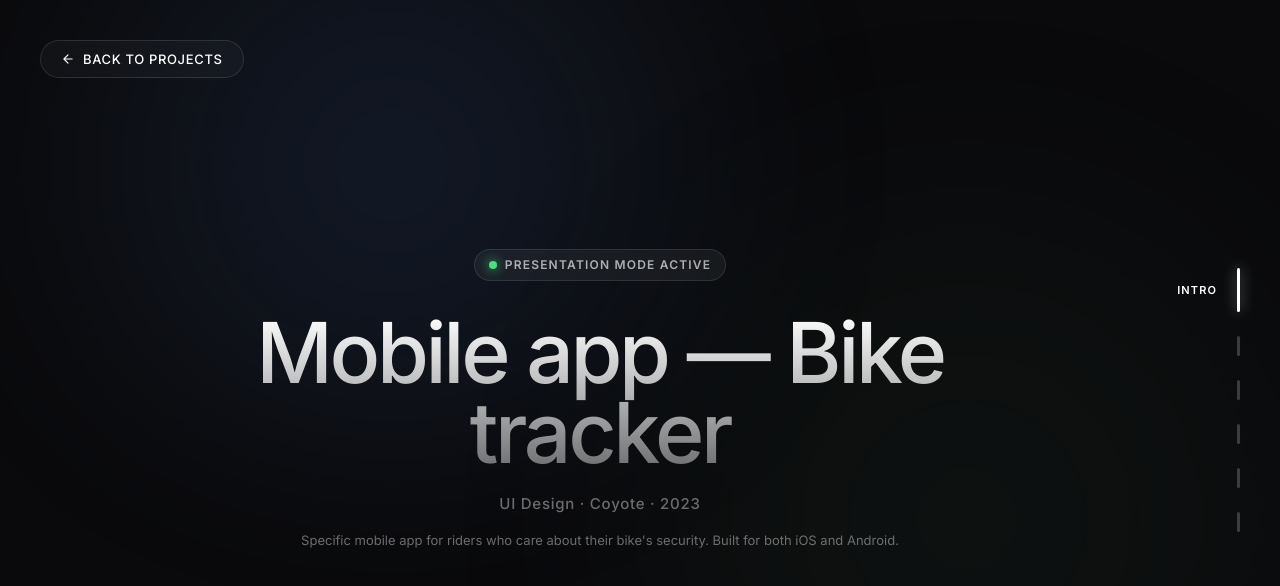
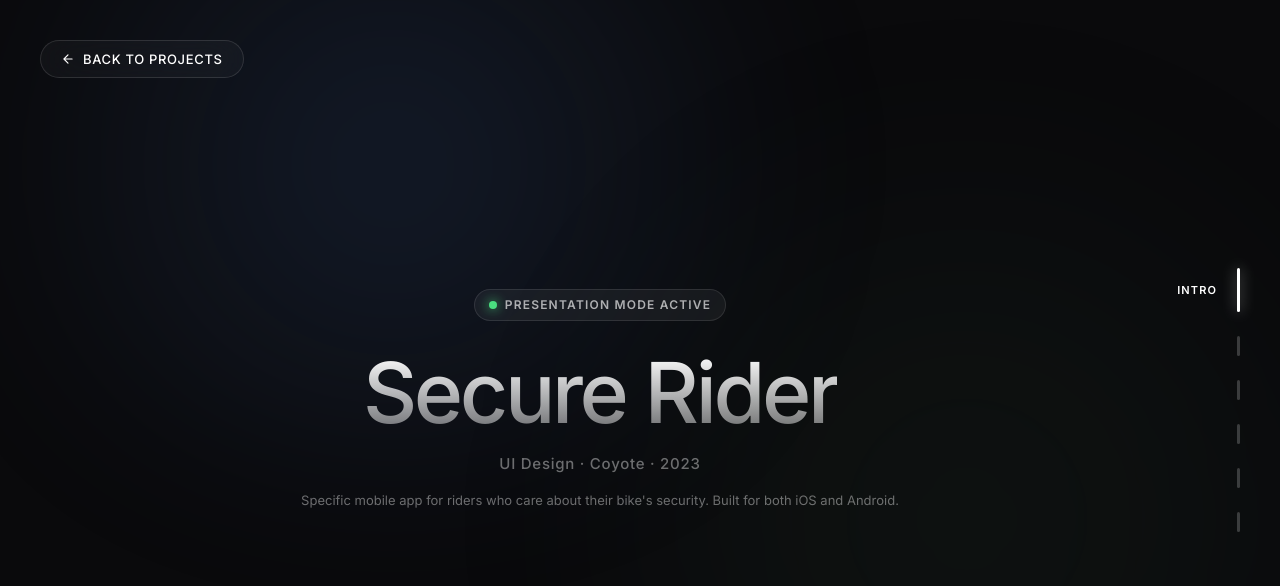
Before and after one commit to gabasromain-lab/portfolio, a React (Vite) app: page /project/bike-tracker in a window 1280 px wide. Shown: the top 586 px of the page. Built offline with nearby package versions, Linux system fonts and the light colour scheme.

Commit message:
Rename bike tracker project to Secure Rider

```diff
--- a/src/data/projects.js
+++ b/src/data/projects.js
@@ -2,9 +2,9 @@ export const projects = [
   {
     slug: 'bike-tracker',
     image: '/imgmain_saferider.png',
-    alt: 'Mobile app - Bike tracker',
+    alt: 'Secure Rider',
     tags: ['UI Design', 'Coyote', '2023'],
-    title: 'Mobile app — Bike tracker',
+    title: 'Secure Rider',
     description: 'A secure mobile application for real-time motorcycle tracking, combining live GPS data with a clean, minimal interface built for riders on the go.',
     intro: 'Specific mobile app for riders who care about their bike\'s security. Built for both iOS and Android.',
     featured: true,
```
